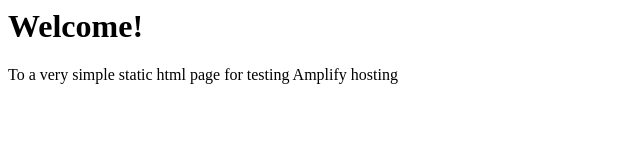
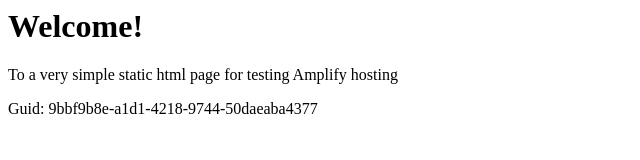
Before and after one commit to aws-aemilia-bom/Github-PR-Commit-Integration-Test-DoNotTouch-GithubWebhookPreviewCanaryTest-v1-prod-ap-south-1, a website: page src/index.html in a window 1280 px wide. Shown: the whole page, without its empty margins (0-640 px from the left). Drawn offline with Linux system fonts and the light colour scheme.

Commit message:
commit from integ tests

```diff
--- a/src/index.html
+++ b/src/index.html
@@ -1,3 +1,5 @@
+
+
 <html lang="en">
 
 <head>
@@ -10,6 +12,6 @@
 <body>
     <h1>Welcome!</h1>
     <p>To a very simple static html page for testing Amplify hosting</p>
-</body>
+    <p>Guid: 9bbf9b8e-a1d1-4218-9744-50daeaba4377</p></body>
 
 </html>
```
